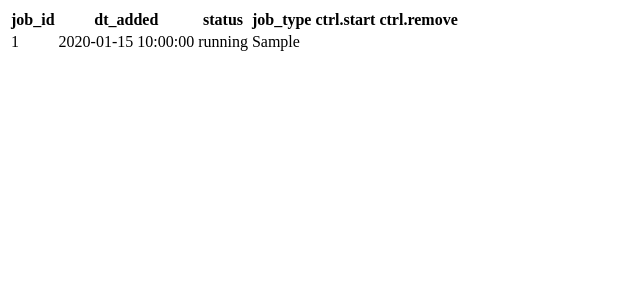
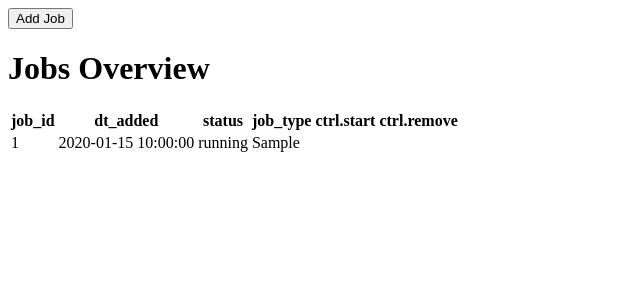
Before and after one commit to GustavRoder/task_runner, a Flask app: template templates/index.html in a window 1280 px wide. Shown: the top 300 px of the page, without its empty margins (0-640 px from the left). Run offline with Flask 3, Linux system fonts and the light colour scheme; the template is opened without the code that fills it: most values are stand-ins (such as "Sample title", 1, 10 or a date in 2020); parts of the project's set-up code (start-up, migrations or seed data) failed here and were passed over.

Commit message:
Update to HTML

```diff
--- a/job_engine.py
+++ b/job_engine.py
@@ -12,7 +12,7 @@ import uuid
 
 
 
-s_concurrent_job_cnt = 2
+s_concurrent_job_cnt = 5
 s_jobs_folder = '/tmp/job-engine/'
 
 
@@ -42,7 +42,16 @@ class JobEngine:
     def check_jobs():
 
         jobs = JobEngine.list_jobs()
-        print(jobs)
+        running_jobs = [j for j in jobs if j['status']=='running']
+
+        if len(running_jobs)<s_concurrent_job_cnt:
+
+            jobs_not_started = [j for j in jobs if j['status']=='not-started']
+
+            jobs_2_run = min(s_concurrent_job_cnt-len(running_jobs), len(jobs_not_started))
+            for i in range(jobs_2_run):
+                JobEngine.start_job(jobs_not_started[i]['job_id'])
+
 
 
 
@@ -145,7 +154,7 @@ class JobEngine:
 
         # Start the job
 
-        p = mp.Process(target=JobEngine.do_work, args=[job_data], daemon=True)
+        p = mp.Process(target=JobEngine.do_work, args=[job_data])
 
         p.start()
         # p.join()
@@ -177,6 +186,8 @@ class JobEngine:
         job_data["status"] = "finished"
         JobEngine.write_job_data_file(job_data['job_id'], job_data)
 
+        JobEngine.check_jobs()
+
         return f'done: {exit_code}'
 
 
--- a/main.py
+++ b/main.py
@@ -10,51 +10,9 @@ je = JobEngine()
 app = Flask(__name__)
 
 
-@app.route('/')
+@app.route("/")
 def home():
    return render_template('index.html', jobs=JobEngine.list_jobs())
-
-
-
-
-#@app.route("/")
-def list_jobs():
-
-    jobs = JobEngine.list_jobs()
-
-    html = "<html><body><table>"
-
-    headers = ['job_id','dt_added','status','job_type','ctrl.start','ctrl.remove']
-
-    html += "<thead><tr>"
-    for h in headers:
-        html += f"<th>{h}</th>"
-    html += "</tr></thead>"
-
-    html += "<tbody>"
-
-    for job in jobs:
-        html += "<tr>"
-
-        html += f"<td>{job['job_id']}</td>"
-        html += f"<td>{job['dt_added']}</td>"
-        html += f"<td>{job['status']}</td>"
-        html += f"<td>{job['job_type']}</td>"
-
-        html += f"<td>"
-        html += "<a href='/api/jobs/start/" + job['job_id'] + "'>START</a>" if job['status']=='not-started' else ""
-        html += "</td>"
-        html += "<td>"
-
-        html += "<a href='/api/jobs/remove/" + job['job_id'] + "'>REMOVE</a>"
-        html += "</td>"
-
-
-        html += "</tr>"
-
-    html += "</tbody></table></body></html>"
-
-    return html
 
 
 
--- a/templates/index.html
+++ b/templates/index.html
@@ -1,4 +1,25 @@
 <html>
+
+<script>
+
+    let update_interval = 3000;
+
+
+    window.setTimeout( function() {
+    window.location.reload();
+    }, update_interval);
+
+
+
+    function add_job() {
+        fetch('/api/jobs/add');
+
+
+    }
+
+</script>
+
+
 
 <head>
     <title>Task Runner</title>
@@ -18,6 +39,10 @@
         </thead>
 
         <tbody>
+
+            <button onclick="add_job()">Add Job</button>
+
+            <h1>Jobs Overview</h1>
             {% for job in jobs %}
             <tr>
                 <td>{{job['job_id']}}</td>
```
